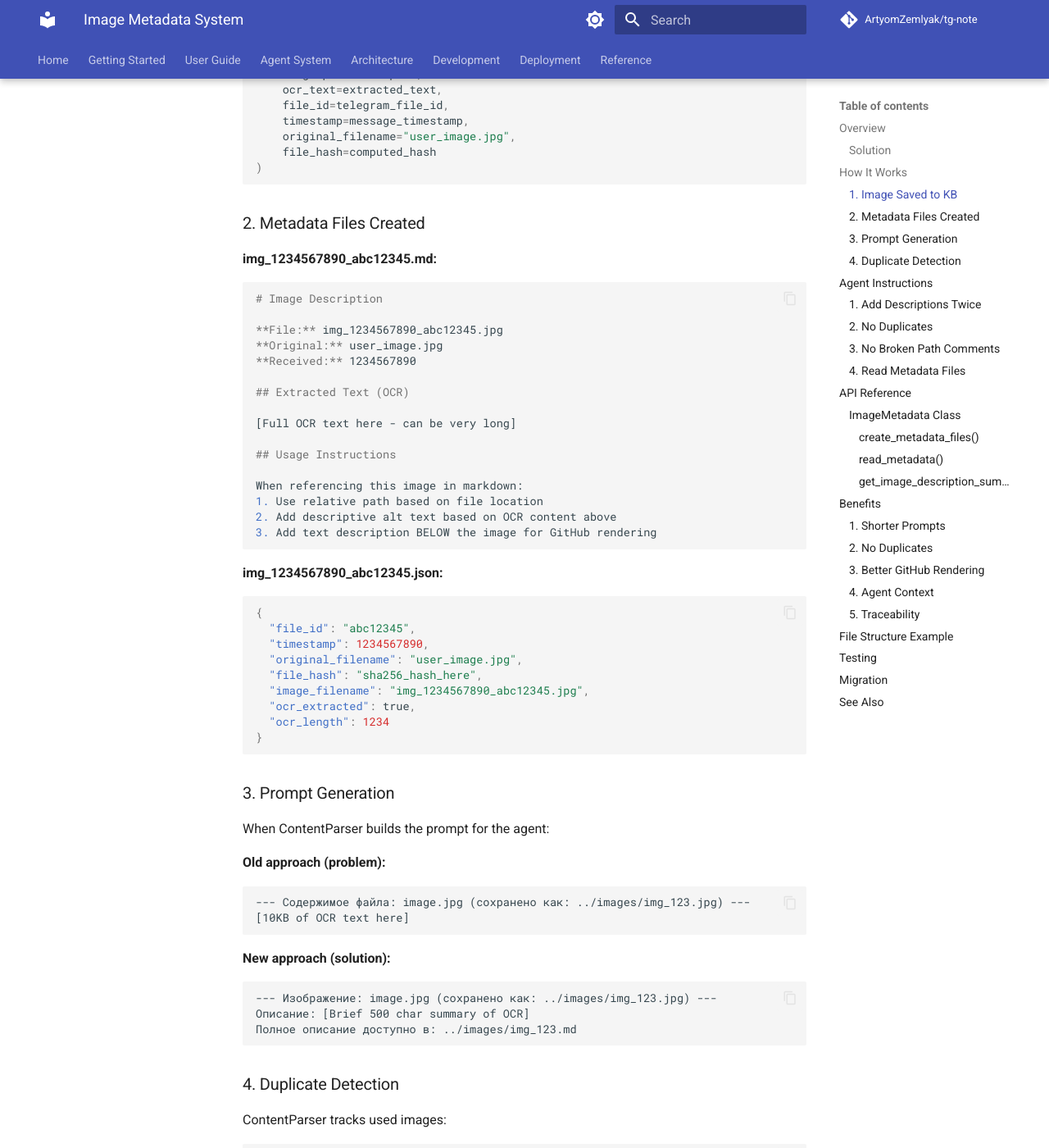
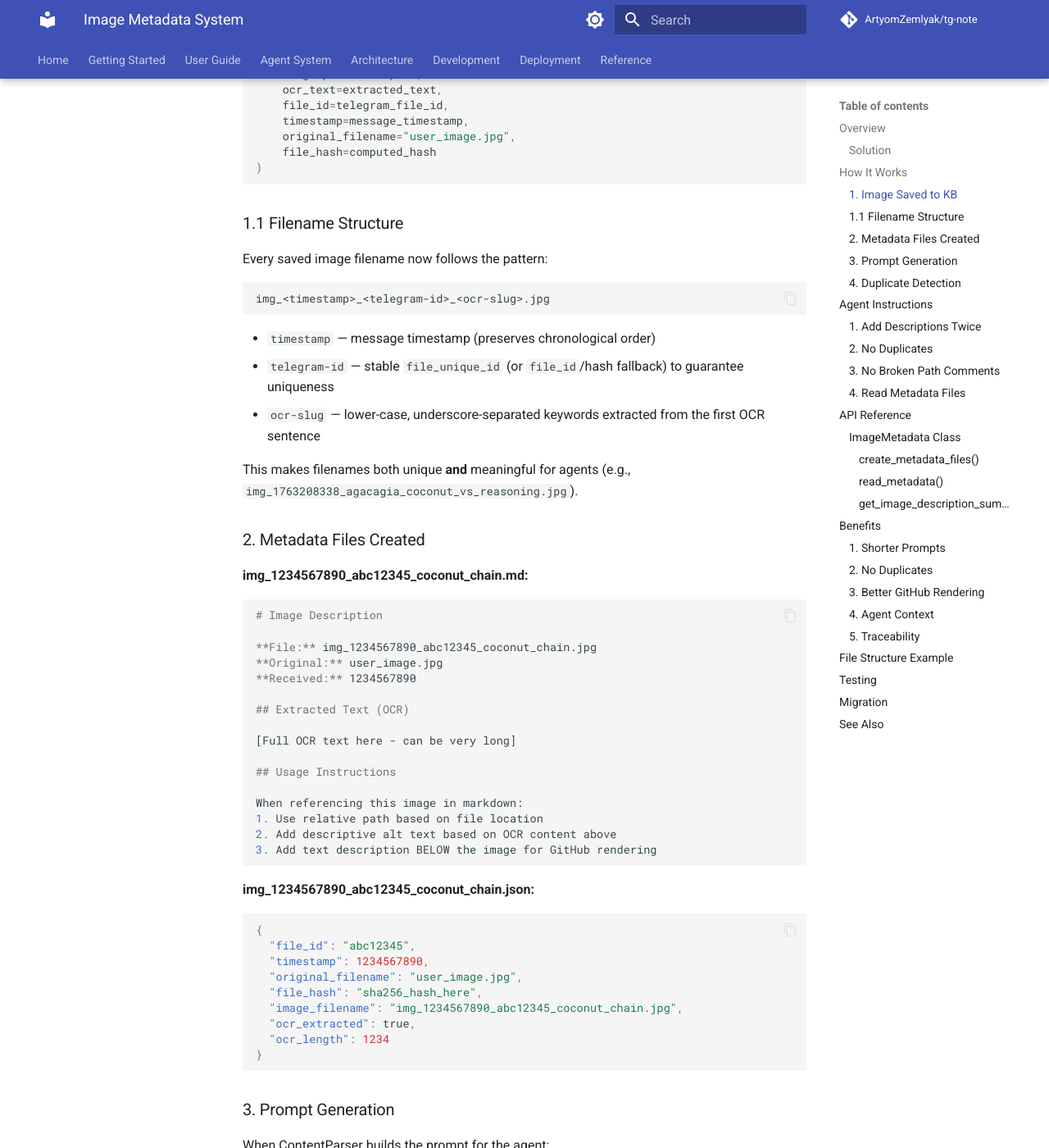
Before and after one commit to ArtyomZemlyak/tg-note, an MkDocs documentation site: the page built from docs_site/features/image-metadata-system.md, in a window 1280 px wide and 1400 px high, scrolled down 1010 px. Shown: the whole window at 82% size. Built offline with MkDocs 1.6.1 and Material for MkDocs 9.7.7, drawn with Linux system fonts in a browser that asks for light colours; comment, search, counter and statistics services are not loaded; the version menu is left out; some of the changed text lies outside the part shown.

Commit message:
feat: Improve image naming with OCR slugs and metadata
This commit enhances image handling by incorporating OCR-derived slugs into filenames, making them more descriptive and human-readable. It also refines the metadata generation process and updates documentation to reflect these changes.

Co-authored-by: artyom.zemlyak <artyom.zemlyak@gmail.com>

````diff
--- a/docs_site/features/image-metadata-system.md
+++ b/docs_site/features/image-metadata-system.md
@@ -15,10 +15,10 @@ The Image Metadata System solves several problems with image handling:
 
 ### Solution
 
-For each saved image (e.g., `img_1234567890_abc12345.jpg`), the system creates two companion files:
+For each saved image (e.g., `img_1234567890_abc12345_coconut_chain.jpg`), the system creates two companion files:
 
-- `img_1234567890_abc12345.md` - Human-readable description with OCR text
-- `img_1234567890_abc12345.json` - Machine-readable settings and metadata
+- `img_1234567890_abc12345_coconut_chain.md` - Human-readable description with OCR text
+- `img_1234567890_abc12345_coconut_chain.json` - Machine-readable settings and metadata
 
 ---
 
@@ -30,7 +30,7 @@ When a Telegram image is processed:
 
 ```python
 # In FileProcessor.download_and_process_telegram_file()
-save_path = kb_images_dir / "img_1234567890_abc12345.jpg"
+save_path = kb_images_dir / "img_1234567890_abc12345_coconut_chain.jpg"
 # Download and save image
 # Process with Docling OCR
 
@@ -45,13 +45,27 @@ ImageMetadata.create_metadata_files(
 )
 ```
 
+### 1.1 Filename Structure
+
+Every saved image filename now follows the pattern:
+
+```
+img_<timestamp>_<telegram-id>_<ocr-slug>.jpg
+```
+
+- `timestamp` — message timestamp (preserves chronological order)
+- `telegram-id` — stable `file_unique_id` (or `file_id`/hash fallback) to guarantee uniqueness
+- `ocr-slug` — lower-case, underscore-separated keywords extracted from the first OCR sentence
+
+This makes filenames both unique **and** meaningful for agents (e.g., `img_1763208338_agacagia_coconut_vs_reasoning.jpg`).
+
 ### 2. Metadata Files Created
 
-**img_1234567890_abc12345.md:**
+**img_1234567890_abc12345_coconut_chain.md:**
 ```markdown
 # Image Description
 
-**File:** img_1234567890_abc12345.jpg
+**File:** img_1234567890_abc12345_coconut_chain.jpg
 **Original:** user_image.jpg
 **Received:** 1234567890
 
@@ -67,14 +81,14 @@ When referencing this image in markdown:
 3. Add text description BELOW the image for GitHub rendering
 ```
 
-**img_1234567890_abc12345.json:**
+**img_1234567890_abc12345_coconut_chain.json:**
 ```json
 {
   "file_id": "abc12345",
   "timestamp": 1234567890,
   "original_filename": "user_image.jpg",
   "file_hash": "sha256_hash_here",
-  "image_filename": "img_1234567890_abc12345.jpg",
+  "image_filename": "img_1234567890_abc12345_coconut_chain.jpg",
   "ocr_extracted": true,
   "ocr_length": 1234
 }
@@ -123,7 +137,7 @@ The agent receives updated instructions in `template.ru.v2.md`:
 **Solution:** Add description both in alt-text AND as text below:
 
 ```markdown
-![Brief description](../images/img_123.jpg)
+![Brief description](../images/img_123_example.jpg)
 
 **Описание:** Full detailed description visible in GitHub...
 ```
@@ -136,11 +150,11 @@ The agent receives updated instructions in `template.ru.v2.md`:
 
 ```markdown
 <!-- BAD - duplicate! -->
-![Aspect 1](../images/img_123.jpg)
-![Aspect 2](../images/img_123.jpg)
+![Aspect 1](../images/img_123_example.jpg)
+![Aspect 2](../images/img_123_example.jpg)
 
 <!-- GOOD - single comprehensive description -->
-![Complete description](../images/img_123.jpg)
+![Complete description](../images/img_123_example.jpg)
 
 **Описание:** Image shows both:
 - Aspect 1: ...
@@ -155,10 +169,10 @@ The agent receives updated instructions in `template.ru.v2.md`:
 
 ```markdown
 <!-- BAD -->
-![Diagram](../images/img_123.jpg) <!-- TODO: Broken image path -->
+![Diagram](../images/img_123_example.jpg) <!-- TODO: Broken image path -->
 
 <!-- GOOD -->
-![Diagram](../images/img_123.jpg)
+![Diagram](../images/img_123_example.jpg)
 ```
 
 ### 4. Read Metadata Files
@@ -253,12 +267,12 @@ Agent can read full `.md` files when needed for detailed context.
 ```
 knowledge_bases/my-notes/
 ├── images/
-│   ├── img_1234567890_abc12345.jpg      # Image file
-│   ├── img_1234567890_abc12345.md       # Description (human-readable)
-│   ├── img_1234567890_abc12345.json     # Settings (machine-readable)
-│   ├── img_1234567891_def67890.jpg
-│   ├── img_1234567891_def67890.md
-│   └── img_1234567891_def67890.json
+│   ├── img_1234567890_abc12345_coconut_chain.jpg      # Image file
+│   ├── img_1234567890_abc12345_coconut_chain.md       # Description (human-readable)
+│   ├── img_1234567890_abc12345_coconut_chain.json     # Settings (machine-readable)
+│   ├── img_1234567891_def67890_reasoning_map.jpg
+│   ├── img_1234567891_def67890_reasoning_map.md
+│   └── img_1234567891_def67890_reasoning_map.json
 └── topics/
     └── architecture/
         └── system-design.md              # References images
@@ -270,7 +284,7 @@ knowledge_bases/my-notes/
 
 Our architecture consists of three layers:
 
-![System architecture diagram showing frontend, API, and database layers](../../images/img_1234567890_abc12345.jpg)
+![System architecture diagram showing frontend, API, and database layers](../../images/img_1234567890_abc12345_coconut_chain.jpg)
 
 **Описание:** The diagram illustrates:
 - Frontend layer with React components
@@ -309,18 +323,18 @@ To add metadata to existing images:
 from pathlib import Path
 from src.processor.image_metadata import ImageMetadata
 
-images_dir = Path("knowledge_bases/my-notes/images")
-for img in images_dir.glob("img_*.jpg"):
-    if not Path(str(img.with_suffix("")) + ".md").exists():
-        # Create metadata with empty OCR
-        ImageMetadata.create_metadata_files(
-            image_path=img,
-            ocr_text="",
-            file_id="",
-            timestamp=0,
-            original_filename=img.name,
-            file_hash=""
-        )
+    images_dir = Path("knowledge_bases/my-notes/images")
+    for img in images_dir.glob("img_*.jpg"):
+        if not Path(str(img.with_suffix("")) + ".md").exists():
+            # Create metadata with empty OCR
+            ImageMetadata.create_metadata_files(
+                image_path=img,
+                ocr_text="",
+                file_id="",
+                timestamp=0,
+                original_filename=img.name,
+                file_hash=""
+            )
 ```
 
 ---
````
Also changed, not shown: other parts of docs_site/features/image-metadata-system.md (+10 -10 lines), config/prompts/images/instruction.ru.v1.md (+18 -18 lines), config/prompts/images/instruction.ru.v2.md (+6 -6 lines), docs_site/features/image-embedding.md (+11 -10 lines), docs_site/features/image-instructions-system.md (+1 -1 lines), docs_site/features/image-prompt-format.md (+24 -24 lines), docs_site/user-guide/file-format-recognition.md (+2 -2 lines), 5 other files.
